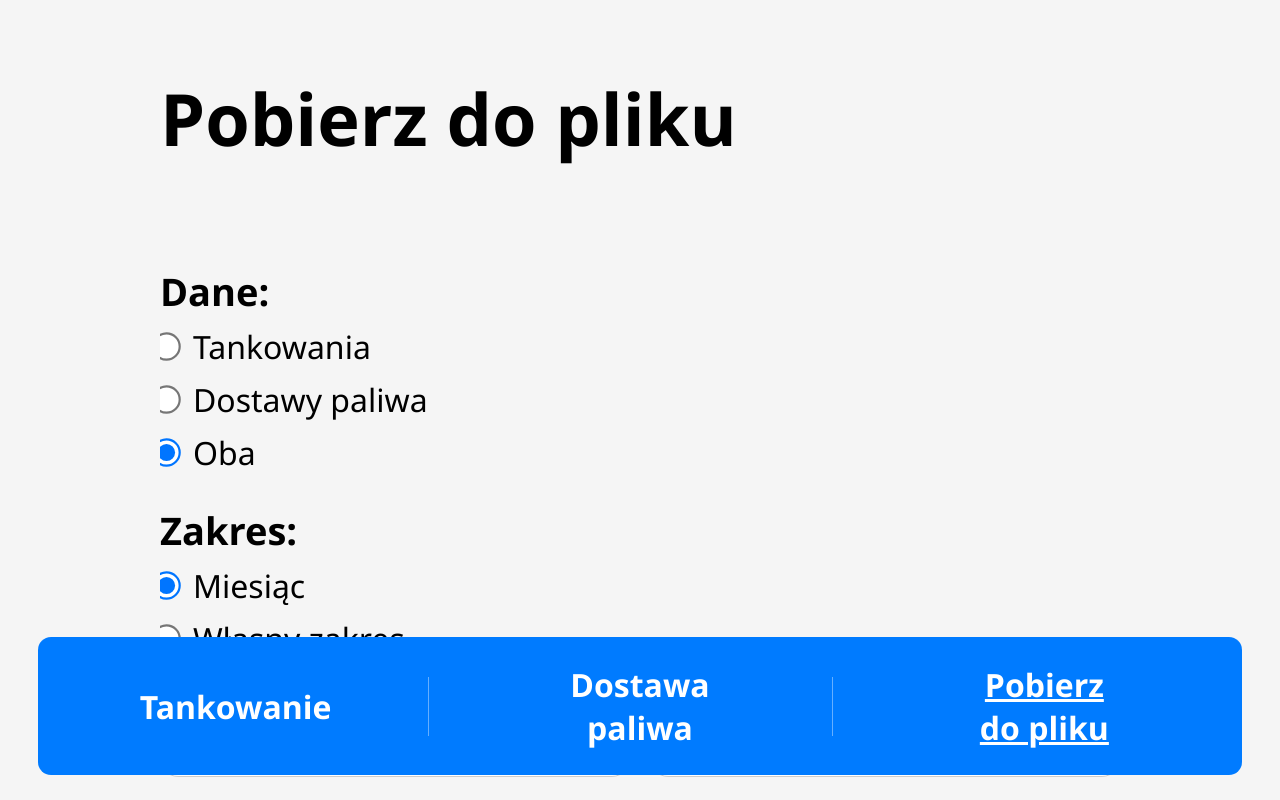
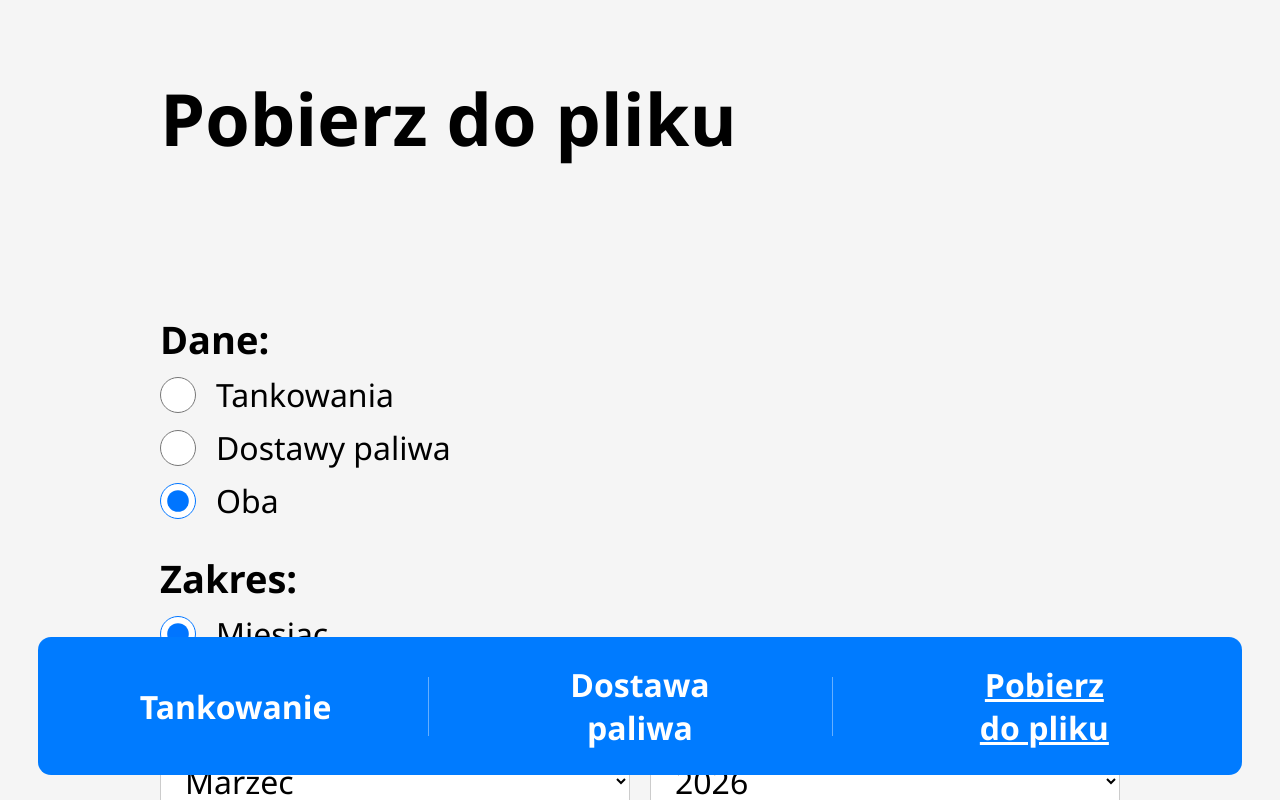
Before and after one commit to mucha-d/fuel-log, a React (Create React App) app: page /ExportFile in a window 1280 px wide. Built offline with nearby package versions, Linux system fonts and the light colour scheme.

Commit message:
feat: allow users to choose between monthly report and custom date range while exporting data

```diff
--- a/package.json
+++ b/package.json
@@ -3,6 +3,7 @@
   "version": "0.0.1",
   "private": true,
   "dependencies": {
+    "@capacitor-community/sqlite": "^8.0.1",
     "@capacitor/android": "^8.2.0",
     "@capacitor/core": "8.2.0",
     "@capacitor/filesystem": "^8.1.2",
--- a/src/pages/ExportFile.tsx
+++ b/src/pages/ExportFile.tsx
@@ -344,8 +344,8 @@ const ExportFile = () => {
                 )}
 
                 <div className='row'>
-                    <button type="button" onClick={(e) => handleExport('pdf')}>Pobierz PDF</button>
-                    <button type="button" onClick={(e) => handleExport('xlsx')}>Pobierz Excel</button>
+                    <button type="button" onClick={() => handleExport('pdf')}>Pobierz PDF</button>
+                    <button type="button" onClick={() => handleExport('xlsx')}>Pobierz Excel</button>
                 </div>
             </div>
             <nav id="nav">
--- a/src/style.css
+++ b/src/style.css
@@ -118,11 +118,6 @@ nav a:not(:last-child)::after{
     width: auto;
 }
 
-input[type="checkbox"] {
-    transform: scale(1.3);
-    margin-top: 6px;
-}
-
 label{
     font-weight: bolder;
     font-size: 20px;
@@ -188,16 +183,15 @@ ion-toast::part(message) {
 }
 
 input[type="radio"] {
-    width: auto !important;
     padding: 0 !important;
     border: none !important;
     background: none !important;
-    height: auto !important;
 }
 
 .radio-label input[type="radio"] {
     color-scheme: light;
-    transform: scale(1.4);
+    width: 18px !important;
+    height: 18px !important;
     margin: 0;
     flex-shrink: 0;
 }
@@ -217,9 +211,6 @@ input[type="radio"] {
     gap: 8px;
 }
 
-.export-form #error{
-    margin: 0;
-}
 
 @media (max-width: 399px) {
 
@@ -261,11 +252,6 @@ input[type="radio"] {
         margin-bottom: 10px;
     }
 
-    input[type="checkbox"]{
-        transform: scale(1);
-        margin-top: 4px;
-    }
-
     #error{
         padding: 10px;
         font-size: 14px;
@@ -290,11 +276,16 @@ input[type="radio"] {
     }
 
     .radio-label input[type="radio"] {
-        transform: scale(1.2);
+        width: 15px !important;
+        height: 15px !important;
     }
 
     .export-form {
         gap: 12px;
+    }
+
+    .export-form #error{
+        margin: 0;
     }
 }
 
@@ -343,11 +334,6 @@ input[type="radio"] {
         margin-bottom: 24px;
     }
 
-    input[type="checkbox"]{
-        transform: scale(1.6);
-        margin-top: 9px;
-    }
-
     #error{
         padding: 16px;
         font-size: 22px;
@@ -373,7 +359,8 @@ input[type="radio"] {
     }
 
     .radio-label input[type="radio"] {
-        transform: scale(1.7);
+        width: 24px !important;
+        height: 24px !important;
     }
 
     .export-form {
@@ -430,11 +417,6 @@ input[type="radio"] {
         margin-bottom: 30px;
     }
 
-    input[type="checkbox"]{
-        transform: scale(2.3);
-        margin-top: 12px;
-    }
-
     #error{
         padding: 20px;
         font-size: 32px;
@@ -459,7 +441,8 @@ input[type="radio"] {
         gap: 20px;
     }
     .radio-label input[type="radio"] {
-        transform: scale(2.2);
+        width: 36px !important;
+        height: 36px !important;
     }
     .export-form {
         gap: 30px;
```
Also changed, not shown: 3 other files (tests, documents, lock files or other folders).
